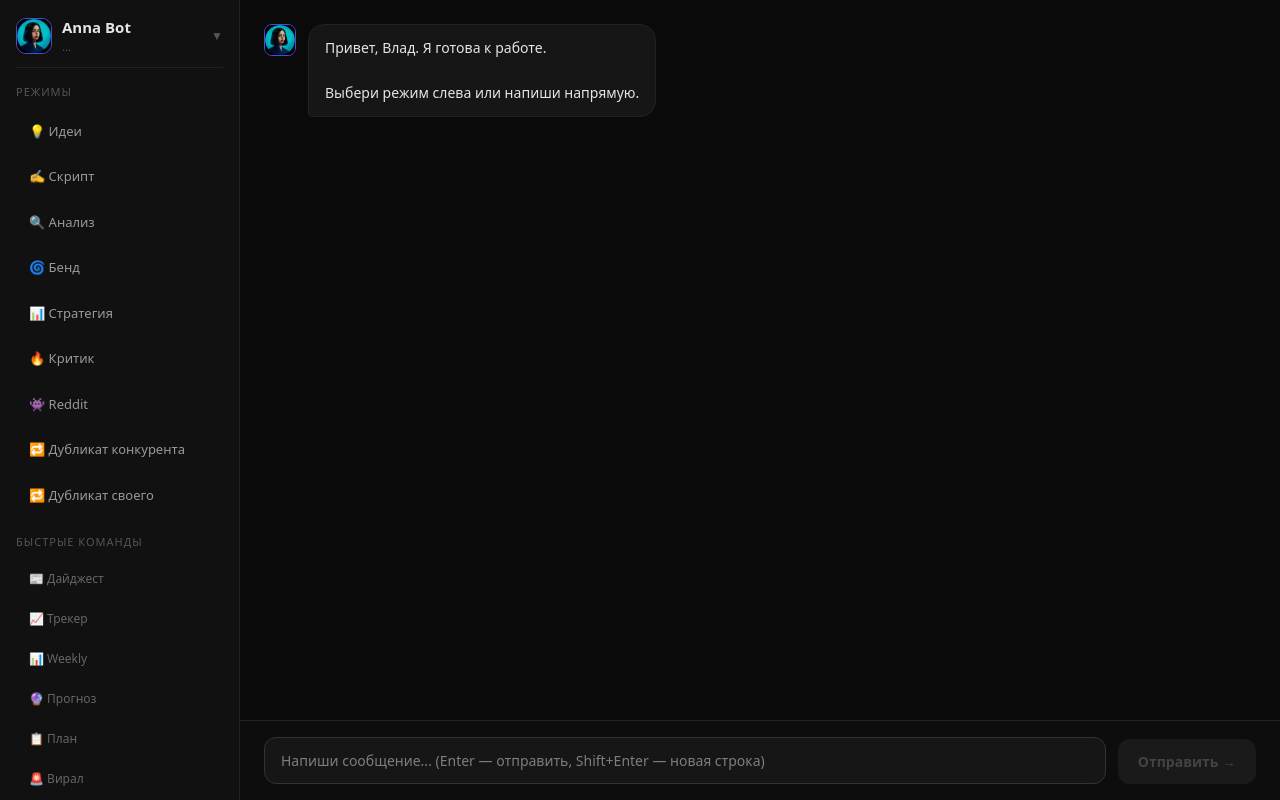
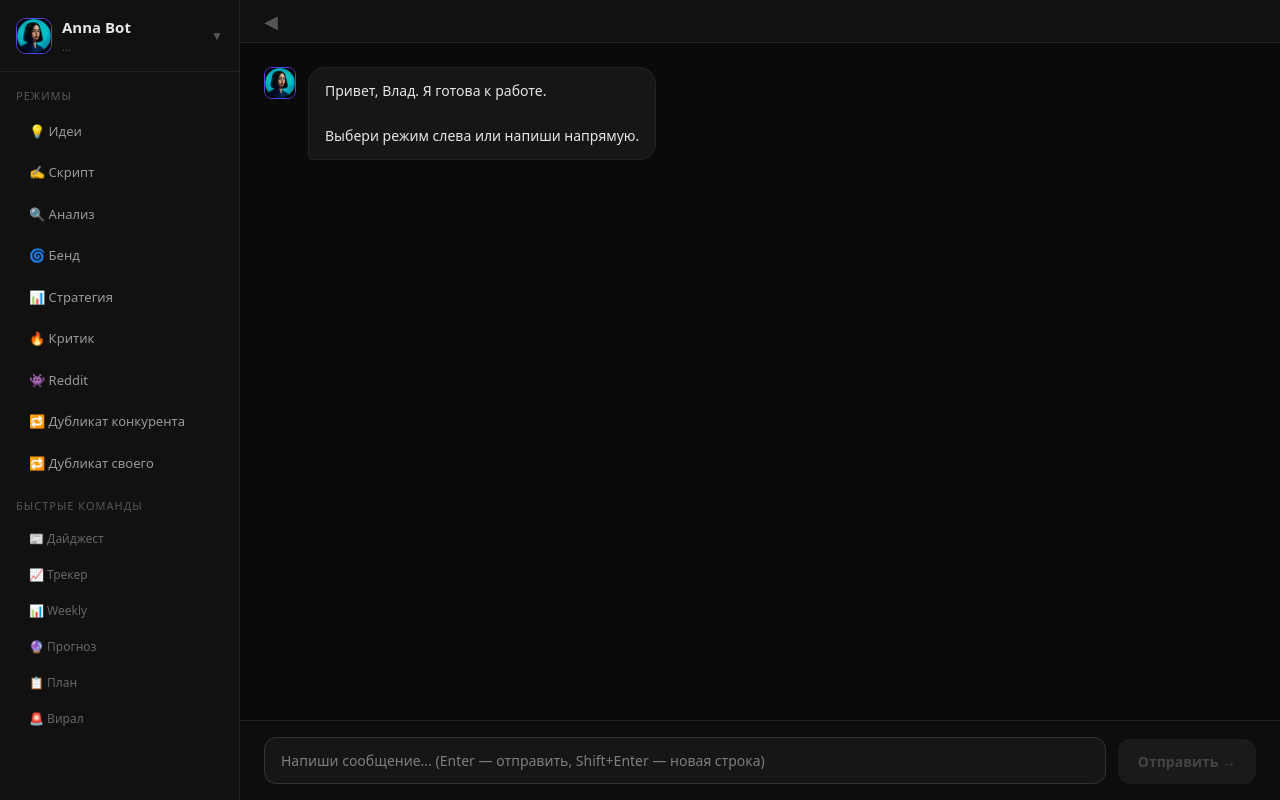
Before and after one commit to rozarosssa-collab/anna-bot-web, a Next.js app: page / in a window 1280 px wide. Built offline with nearby package versions, Linux system fonts and the light colour scheme.

Commit message:
collapsible scrollable sidebar

```diff
--- a/app/page.js
+++ b/app/page.js
@@ -35,6 +35,12 @@ function loadTheme() {
 function saveTheme(t) {
   if (typeof window === "undefined") return;
   localStorage.setItem("anna_theme", t);
+}
+
+function loadSidebarOpen() {
+  if (typeof window === "undefined") return true;
+  const v = localStorage.getItem("anna_sidebar");
+  return v === null ? true : v === "true";
 }
 
 const THEMES = {
@@ -86,10 +92,14 @@ export default function Home() {
   const [stats, setStats] = useState(null);
   const [calDayData, setCalDayData] = useState({});
   const [refreshing, setRefreshing] = useState(false);
+  const [sidebarOpen, setSidebarOpen] = useState(true);
   const messagesEndRef = useRef(null);
   const menuRef = useRef(null);
 
-  useEffect(() => { setTheme(loadTheme()); }, []);
+  useEffect(() => {
+    setTheme(loadTheme());
+    setSidebarOpen(loadSidebarOpen());
+  }, []);
 
   useEffect(() => {
     messagesEndRef.current?.scrollIntoView({ behavior: "smooth" });
@@ -109,6 +119,12 @@ export default function Home() {
     const next = theme === "dark" ? "light" : "dark";
     setTheme(next);
     saveTheme(next);
+  };
+
+  const toggleSidebar = () => {
+    const next = !sidebarOpen;
+    setSidebarOpen(next);
+    if (typeof window !== "undefined") localStorage.setItem("anna_sidebar", String(next));
   };
 
   const saveHistory = (msgs) => {
@@ -300,8 +316,13 @@ export default function Home() {
         </div>
       )}
 
-      <div style={{ width: "240px", background: c.sidebar, borderRight: "1px solid " + c.sidebarBorder, display: "flex", flexDirection: "column", padding: "16px", gap: "8px" }}>
-        <div style={{ position: "relative", marginBottom: "8px", paddingBottom: "12px", borderBottom: "1px solid " + c.sidebarBorder }} ref={menuRef}>
+      {/* SIDEBAR */}
+      {sidebarOpen && (
+        <div style={{ width: "240px", background: c.sidebar, borderRight: "1px solid " + c.sidebarBorder, display: "flex", flexDirection: "column", height: "100vh", flexShrink: 0 }}>
+
+          {/* HEADER — фиксированный */}
+          <div style={{ padding: "16px", borderBottom: "1px solid " + c.sidebarBorder, flexShrink: 0 }}>
+            <div style={{ position: "relative" }} ref={menuRef}>
               <div onClick={() => setShowMenu(!showMenu)} style={{ display: "flex", alignItems: "center", gap: "10px", cursor: "pointer" }}>
                 <div style={{ width: "36px", height: "36px", borderRadius: "10px", overflow: "hidden", border: "1px solid " + c.accent, flexShrink: 0 }}>
                   <img src="/anna-avatar.jpg" alt="Anna" style={{ width: "100%", height: "100%", objectFit: "cover" }} />
@@ -323,24 +344,40 @@ export default function Home() {
                 </div>
               )}
             </div>
+          </div>
 
-        <div style={{ fontSize: "11px", color: c.textDim, textTransform: "uppercase", letterSpacing: "1px", marginBottom: "4px" }}>Режимы</div>
+          {/* SCROLLABLE CONTENT */}
+          <div style={{ flex: 1, overflowY: "auto", padding: "12px 16px", display: "flex", flexDirection: "column", gap: "4px" }}>
+            <div style={{ fontSize: "11px", color: c.textDim, textTransform: "uppercase", letterSpacing: "1px", marginBottom: "4px", marginTop: "4px" }}>Режимы</div>
             {MODES.map(mode => (
-          <button key={mode.id} onClick={() => handleMode(mode)} style={{ background: activeMode === mode.id ? c.highlightBg : "transparent", border: activeMode === mode.id ? "1px solid " + c.accent : "1px solid transparent", color: activeMode === mode.id ? c.accentText : c.textMuted, padding: "8px 12px", borderRadius: "8px", cursor: "pointer", textAlign: "left", fontSize: "13px", transition: "all 0.15s" }}>
+              <button key={mode.id} onClick={() => handleMode(mode)} style={{ background: activeMode === mode.id ? c.highlightBg : "transparent", border: activeMode === mode.id ? "1px solid " + c.accent : "1px solid transparent", color: activeMode === mode.id ? c.accentText : c.textMuted, padding: "8px 12px", borderRadius: "8px", cursor: "pointer", textAlign: "left", fontSize: "13px", transition: "all 0.15s", flexShrink: 0 }}>
                 {mode.label}
               </button>
             ))}
 
-        <div style={{ fontSize: "11px", color: c.textDim, textTransform: "uppercase", letterSpacing: "1px", marginTop: "12px", marginBottom: "4px" }}>Быстрые команды</div>
+            <div style={{ fontSize: "11px", color: c.textDim, textTransform: "uppercase", letterSpacing: "1px", marginBottom: "4px", marginTop: "12px" }}>Быстрые команды</div>
             {QUICK_COMMANDS.map(cmd => (
-          <button key={cmd.label} onClick={() => sendMessage(cmd.value)} style={{ background: "transparent", border: "1px solid transparent", color: theme === "dark" ? "#666" : "#aaa", padding: "6px 12px", borderRadius: "8px", cursor: "pointer", textAlign: "left", fontSize: "12px", transition: "all 0.15s" }} onMouseEnter={e => { e.target.style.color = c.textMuted; e.target.style.borderColor = c.sidebarBorder; }} onMouseLeave={e => { e.target.style.color = theme === "dark" ? "#666" : "#aaa"; e.target.style.borderColor = "transparent"; }}>
+              <button key={cmd.label} onClick={() => sendMessage(cmd.value)} style={{ background: "transparent", border: "1px solid transparent", color: theme === "dark" ? "#666" : "#aaa", padding: "6px 12px", borderRadius: "8px", cursor: "pointer", textAlign: "left", fontSize: "12px", transition: "all 0.15s", flexShrink: 0 }} onMouseEnter={e => { e.target.style.color = c.textMuted; e.target.style.borderColor = c.sidebarBorder; }} onMouseLeave={e => { e.target.style.color = theme === "dark" ? "#666" : "#aaa"; e.target.style.borderColor = "transparent"; }}>
                 {cmd.label}
               </button>
             ))}
-        <div style={{ flex: 1 }} />
+          </div>
+        </div>
+      )}
+
+      {/* CHAT */}
+      <div style={{ flex: 1, display: "flex", flexDirection: "column", minWidth: 0 }}>
+
+        {/* TOP BAR с кнопкой сайдбара */}
+        <div style={{ padding: "8px 16px", borderBottom: "1px solid " + c.sidebarBorder, background: c.sidebar, display: "flex", alignItems: "center", gap: "8px", flexShrink: 0 }}>
+          <button onClick={toggleSidebar} style={{ background: "transparent", border: "none", color: c.textDim, cursor: "pointer", fontSize: "18px", padding: "4px 8px", borderRadius: "6px", lineHeight: 1 }} title={sidebarOpen ? "Скрыть меню" : "Показать меню"}>
+            {sidebarOpen ? "◀" : "☰"}
+          </button>
+          {!sidebarOpen && (
+            <div style={{ fontSize: "14px", fontWeight: "600", color: c.text }}>Anna Bot</div>
+          )}
         </div>
 
-      <div style={{ flex: 1, display: "flex", flexDirection: "column" }}>
         <div style={{ flex: 1, overflowY: "auto", padding: "24px", display: "flex", flexDirection: "column", gap: "16px" }}>
           {messages.map((msg, i) => (
             <div key={i} style={{ display: "flex", justifyContent: msg.role === "user" ? "flex-end" : "flex-start", gap: "12px", alignItems: "flex-start" }}>
@@ -368,7 +405,7 @@ export default function Home() {
           <div ref={messagesEndRef} />
         </div>
 
-        <div style={{ padding: "16px 24px", borderTop: "1px solid " + c.sidebarBorder, background: c.inputBarBg }}>
+        <div style={{ padding: "16px 24px", borderTop: "1px solid " + c.sidebarBorder, background: c.inputBarBg, flexShrink: 0 }}>
           <div style={{ display: "flex", gap: "12px", alignItems: "flex-end" }}>
             <textarea value={input} onChange={e => setInput(e.target.value)} onKeyDown={handleKeyDown} placeholder="Напиши сообщение... (Enter — отправить, Shift+Enter — новая строка)" rows={1} style={{ flex: 1, background: c.inputBg, border: "1px solid " + c.inputBorder, borderRadius: "12px", padding: "12px 16px", color: c.text, fontSize: "14px", resize: "none", outline: "none", fontFamily: "inherit", lineHeight: "1.5", maxHeight: "120px", overflow: "auto" }} onInput={e => { e.target.style.height = "auto"; e.target.style.height = Math.min(e.target.scrollHeight, 120) + "px"; }} />
             <button onClick={() => sendMessage(input)} disabled={loading || !input.trim()} style={{ background: loading || !input.trim() ? c.btnDisabledBg : c.accent, border: "none", borderRadius: "12px", padding: "12px 20px", color: loading || !input.trim() ? c.btnDisabledText : "#fff", cursor: loading || !input.trim() ? "not-allowed" : "pointer", fontSize: "14px", fontWeight: "600", transition: "all 0.15s", whiteSpace: "nowrap" }}>
```
Lines whose indentation alone changed are shown as unchanged.
